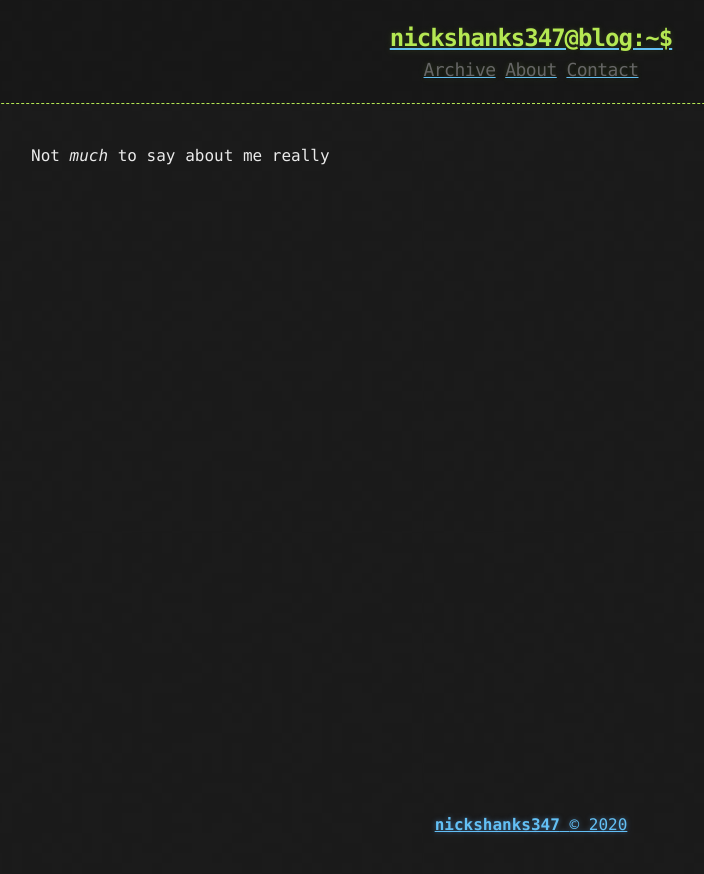
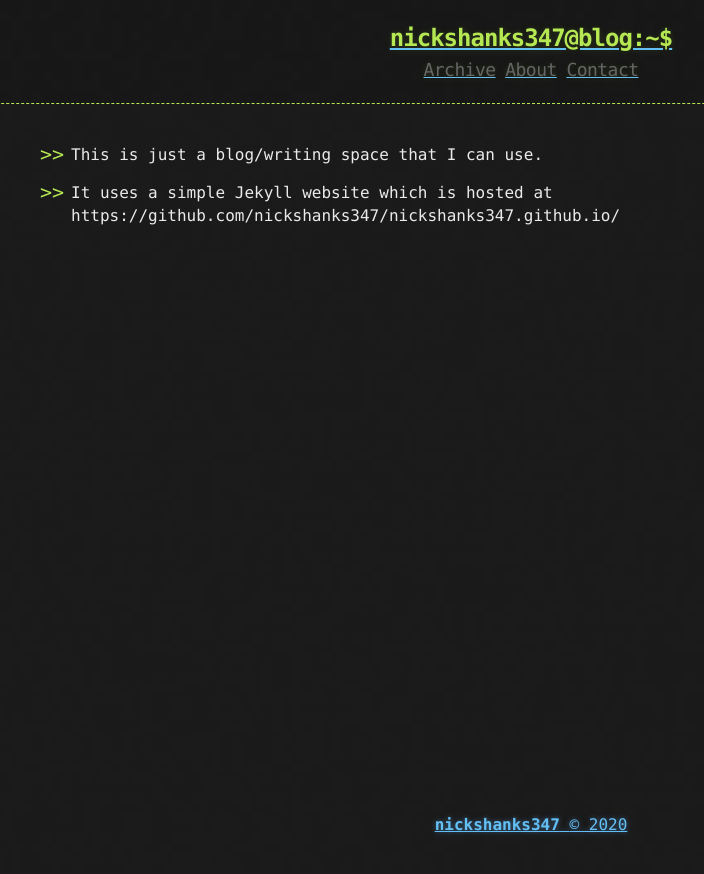
Before and after one commit to nickshanks347/nickshanks347.github.io, a Jekyll site: the page built from about.md, in a window 1280 px wide. Shown: the top 874 px of the page, without its empty margins (109-813 px from the left). Built offline with Jekyll 4.4.1, drawn with Linux system fonts in a browser that asks for light colours.

Commit message:
Update about.md

```diff
--- a/about.md
+++ b/about.md
@@ -3,4 +3,7 @@ layout: page
 title: About
 ---
 
-Not _much_ to say about me really
+* This is just a blog/writing space that I can use.
+
+
+* It uses a simple Jekyll website which is hosted at https://github.com/nickshanks347/nickshanks347.github.io/
```
